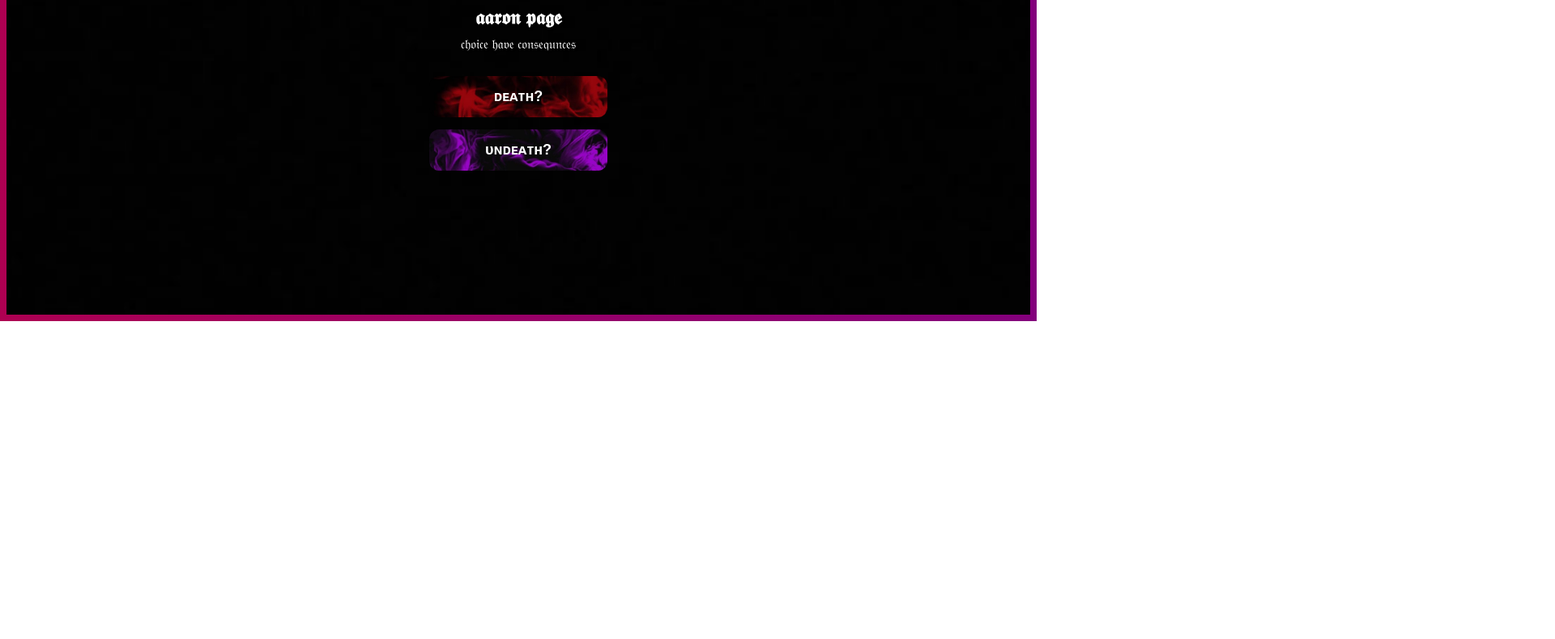
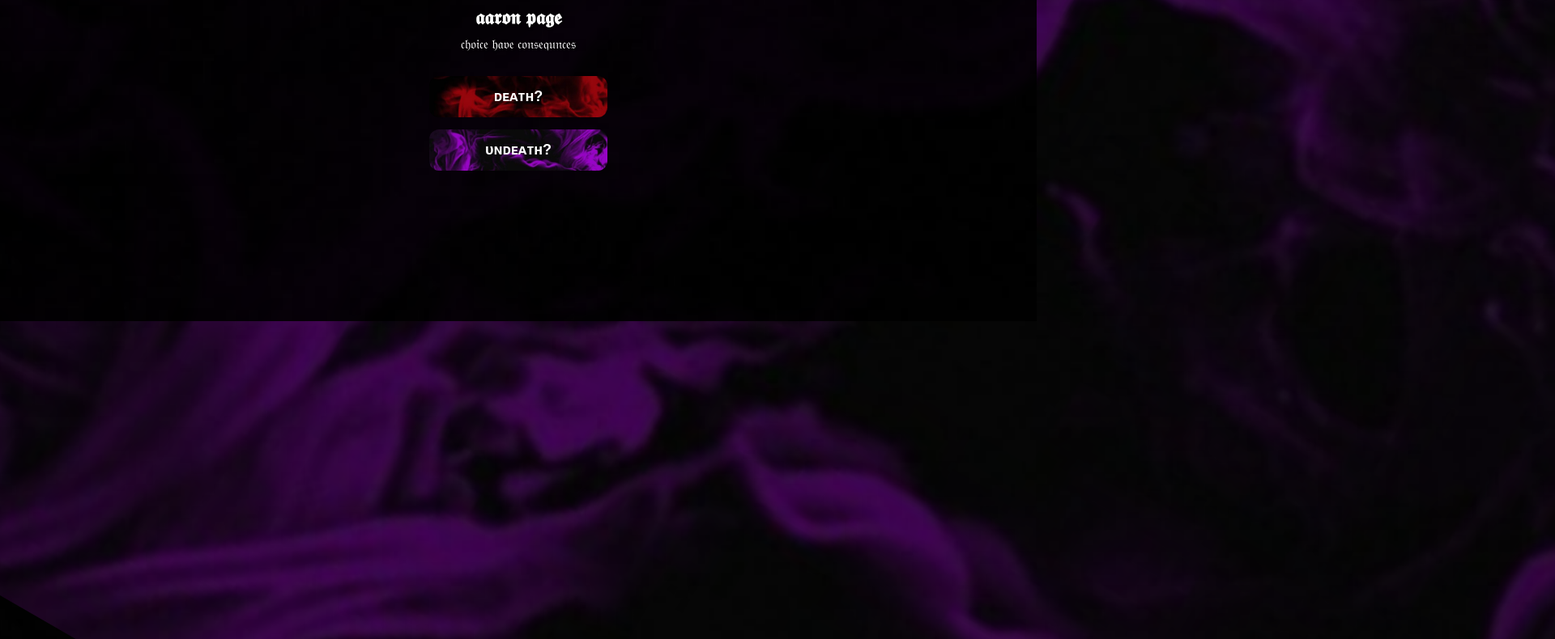
Before and after one commit to MUHAMMADAZZAHRAN/Aaron, a plain HTML site: page index.html in a window 1280 px wide. Shown: the part 403-1193 px from the top of the page at 81% size, 1920 px wide, since content can reach past the window. Before the commit the page ends 800 px from the top, so only its background shows below. Drawn offline with Linux system fonts and the light colour scheme.

Commit message:
Add files via upload

```diff
--- a/index.html
+++ b/index.html
@@ -27,36 +27,44 @@
       align-items: center;
     }
 
-    /* Bingkai animasi ungu + merah */
+    /* Layer asap ungu bergerak */
     body::before {
+      content: "";
+      position: absolute;
+      top: -50%;
+      left: -50%;
+      width: 200%;
+      height: 200%;
+      background: url("ungu.jpg") repeat;
+      background-size: cover;
+      opacity: 0.4;
+      animation: smokeMove 60s linear infinite;
+      z-index: 0;
+    }
+
+    @keyframes smokeMove {
+      from { transform: rotate(0deg) scale(1.2); }
+      to   { transform: rotate(360deg) scale(1.2); }
+    }
+
+    /* Lapisan biar konten tetap jelas */
+    body::after {
       content: "";
       position: absolute;
       top: 0;
       left: 0;
       right: 0;
       bottom: 0;
-      padding: 8px; /* ketebalan border */
-      background: linear-gradient(270deg, #800080, #ff0000, #800080);
-      background-size: 600% 600%;
-      animation: gradientMove 12s ease infinite;
-      -webkit-mask:
-        linear-gradient(#000 0 0) content-box,
-        linear-gradient(#000 0 0);
-      -webkit-mask-composite: xor;
-              mask-composite: exclude;
-      z-index: 0;
-    }
-
-    @keyframes gradientMove {
-      0% { background-position: 0% 50%; }
-      50% { background-position: 100% 50%; }
-      100% { background-position: 0% 50%; }
+      background: url("Black.jpeg") no-repeat center center fixed;
+      background-size: cover;
+      opacity: 0.9;
+      z-index: 1;
     }
 
     /* Konten utama */
     .content {
       position: relative;
-      z-index: 1;
+      z-index: 2;
       text-align: center;
       padding: 40px;
       border-radius: 12px;
```
